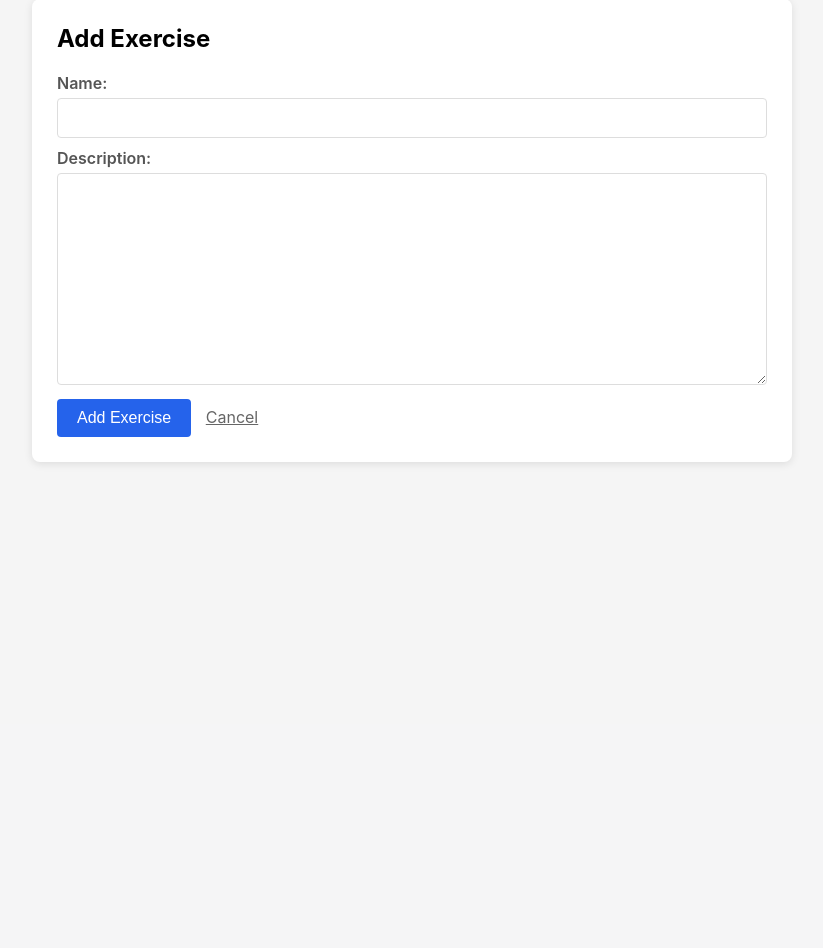
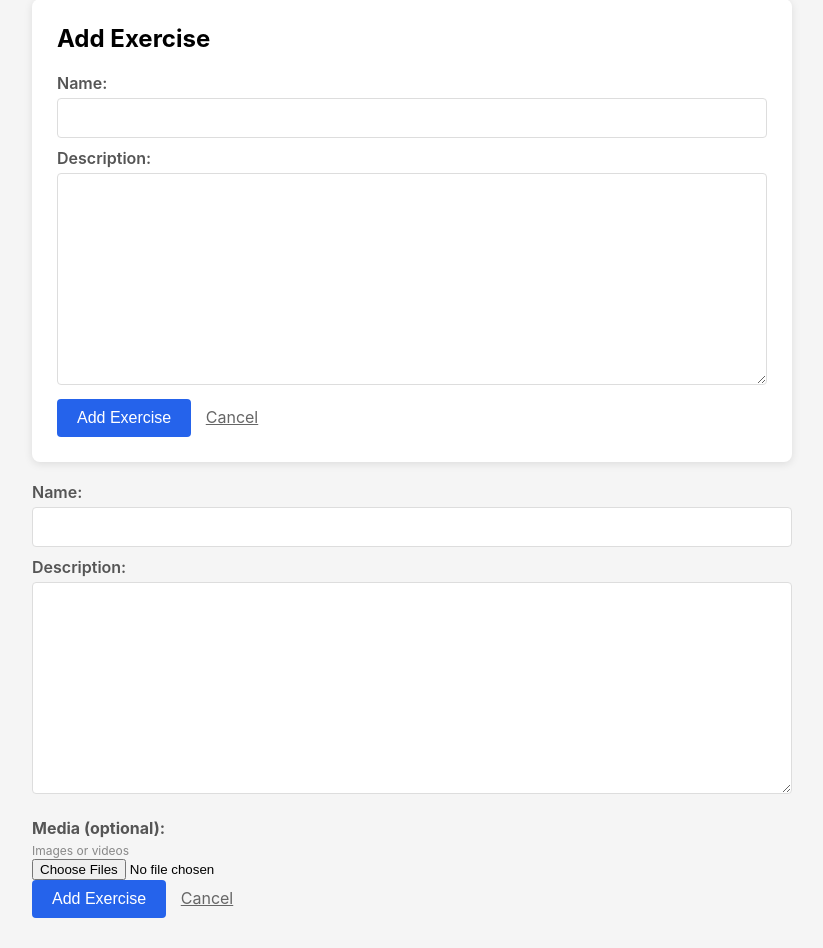
Before and after one commit to Martin-Doynov/Gym-PR-Tracker-app, a Django app: page /exercises/add/ in a window 1280 px wide. Shown: the part 76-1024 px from the top of the page, without its empty margins (228-1051 px from the left). Before the commit the page ends 540 px from the top, so only its background shows below. Run offline with Django 5.2, Linux system fonts and the light colour scheme; the visitor is signed in with stand-in values (Sample User, id 1).

Commit message:
feat: Support adding media while adding exercise and workout session

```diff
--- a/workouts/templates/workouts/exercise_add.html
+++ b/workouts/templates/workouts/exercise_add.html
@@ -12,4 +12,20 @@
         <a href="{% url 'exercise_list' %}" style="margin-left: 10px; color: #666;">Cancel</a>
     </form>
 </div>
+
+<form method="post" enctype="multipart/form-data">
+    {% csrf_token %}
+    {{ form.as_p }}
+
+    {% if user.is_superuser %}
+    <div style="margin-top: 10px;">
+        <label><strong>Media (optional):</strong></label>
+        <p style="font-size: 12px; color: #888;">Images or videos</p>
+        <input type="file" name="media_files" multiple accept="image/*,video/*">
+    </div>
+    {% endif %}
+
+    <button type="submit">Add Exercise</button>
+    <a href="{% url 'exercise_list' %}" style="margin-left: 10px; color: #666;">Cancel</a>
+</form>
 {% endblock %}
--- a/workouts/views.py
+++ b/workouts/views.py
@@ -3,7 +3,6 @@ from django.contrib.auth.decorators import login_required
 from django.http import JsonResponse
 from django.db.models import Q
 from django.views.decorators.http import require_POST
-from .models import Exercise, Workout, WorkoutSet, PersonalRecord
 from .forms import ExerciseForm, parse_sets
 import datetime
 import json
@@ -198,8 +197,17 @@ def exercise_add(request):
         if form.is_valid():
             exercise = form.save(commit=False)
             exercise.user = request.user
-            form.save()
-            return redirect('exercise_list', pk=exercise.pk)
+            exercise.save()
+
+            # Handle media uploads (superuser only)
+            if request.user.is_superuser:
+                for f in request.FILES.getlist('media_files'):
+                    is_video = f.content_type.startswith('video')
+                    ExerciseMedia.objects.create(
+                        exercise=exercise, file=f, is_video=is_video
+                    )
+
+            return redirect('exercise_list')
     else:
         form = ExerciseForm()
     return render(request, 'workouts/exercise_add.html', {'form': form})
@@ -529,6 +537,14 @@ def serve_media(request, path):
             content_type = 'image/gif'
         elif path.lower().endswith('.webp'):
             content_type = 'image/webp'
+        elif path.lower().endswith('.mp4'):
+            content_type = 'video/mp4'
+        elif path.lower().endswith('.mov'):
+            content_type = 'video/quicktime'
+        elif path.lower().endswith('.webm'):
+            content_type = 'video/webm'
+        elif path.lower().endswith('.avi'):
+            content_type = 'video/x-msvideo'
         else:
             content_type = 'application/octet-stream'
 
@@ -593,7 +609,16 @@ def api_upload_media(request):
             exercise = get_object_or_404(Exercise, pk=target_id)
             media = ExerciseMedia.objects.create(exercise=exercise, file=f, is_video=is_video)
         elif target_type == 'workout':
-            workout = get_object_or_404(Workout, pk=target_id, user=request.user)
+            if target_id:
+                workout = get_object_or_404(Workout, pk=target_id, user=request.user)
+            else:
+                # Create workout on the fly from date
+                workout_date = request.POST.get('workout_date')
+                workout, _ = Workout.objects.get_or_create(
+                    user=request.user,
+                    date=datetime.date.fromisoformat(workout_date),
+                    defaults={'notes': ''},
+                )
             media = WorkoutMedia.objects.create(workout=workout, file=f, is_video=is_video)
         else:
             return JsonResponse({'status': 'error', 'message': 'Invalid target type.'}, status=400)
```
Also changed, not shown: workouts/templates/workouts/workout_session.html (+6 -8 lines).
